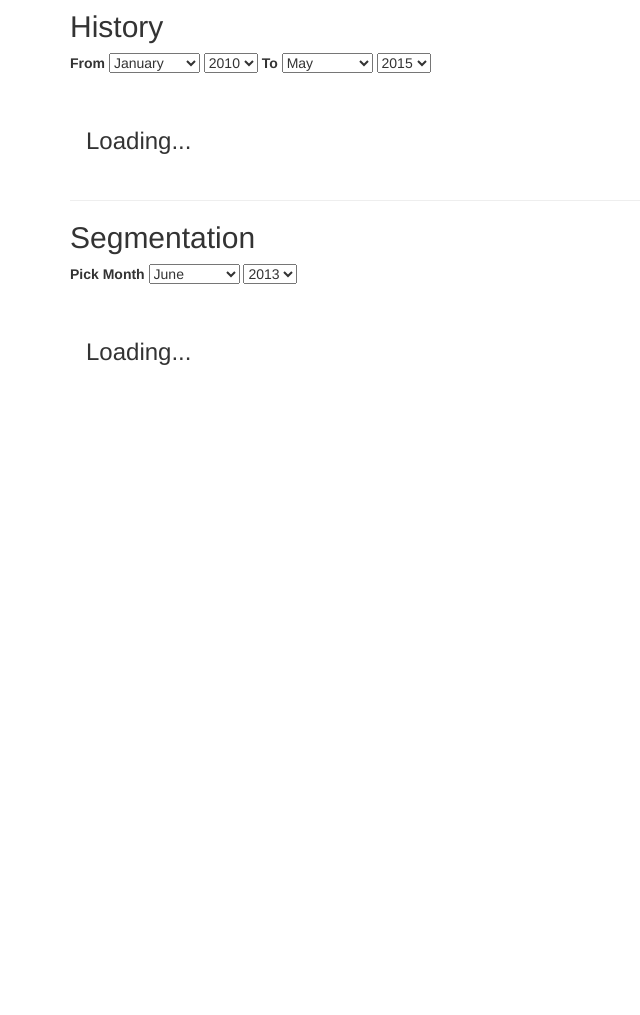
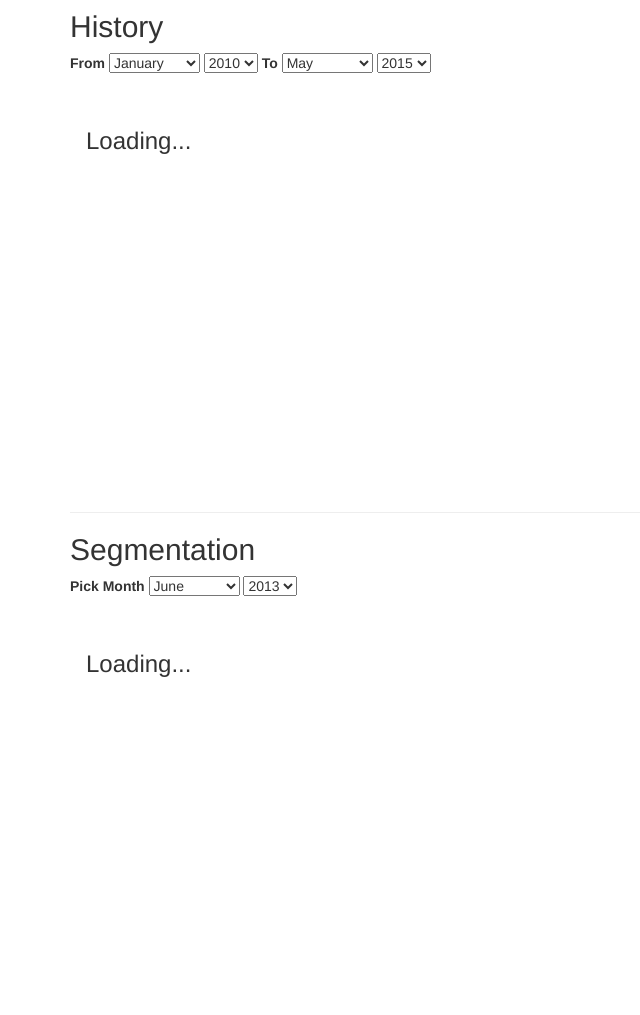
Before and after one commit to tristanguigue/transactions, a Django app: page / in a window 1280 px wide. Shown: the part 135-1150 px from the top of the page, without its empty margins (0-640 px from the left). Before the commit the page ends 500 px from the top, so only its background shows below. Run offline with Django 3.2, Linux system fonts and the light colour scheme; data that the repository does not hold is empty; parts of the project's set-up code (start-up, migrations or seed data) failed here and were passed over; some libraries are stand-ins or nearby versions.

Commit message:
Hide chart while loading

```diff
--- a/housepriceapp/static/js/app.js
+++ b/housepriceapp/static/js/app.js
@@ -63,7 +63,7 @@ housepriceApp.controller('mainController',
         var options = {
             title: 'Transactions',
             width: 800,
-            height: 600,
+            height: 400,
             interpolateNulls: true
         };
         var chart = new google.visualization.LineChart(document.getElementById('history_chart'));
@@ -137,7 +137,7 @@ housepriceApp.controller('mainController',
         var options = {
             title: 'Transactions',
             width: 800,
-            height: 600,
+            height: 400,
         };
         var chart = new google.visualization.BarChart(document.getElementById('segmentation_chart'));
         chart.draw(data, options);
--- a/housepriceapp/templates/index.html
+++ b/housepriceapp/templates/index.html
@@ -33,10 +33,12 @@
               <select ng-options="year for year in years" ng-model="historyFilters.to.year"></select>
             </div>
           </form>
-
+          <div style="height:400px">
+            <div ng-show="!loadingHistory">
               <div id="history_chart" ng-show="showHistory"></div>
               <div class="alert" ng-show="!showHistory">
                 <h3>No results</h3>
+              </div>
             </div>
             <div class="alert" ng-show="loadingHistory">
               <h3>Loading...</h3>
@@ -54,14 +56,17 @@
               <select ng-options="year for year in years" ng-model="segmentationFilters.year"></select>
             </div>
           </form>
+          <div style="height:400px">
+            <div ng-show="!loadingSegmentation">
               <div id="segmentation_chart" ng-show="showSegmentation"></div>
               <div class="alert" ng-show="!showSegmentation">
                 <h3>No results</h3>
               </div>
+            </div>
             <div class="alert" ng-show="loadingSegmentation">
               <h3>Loading...</h3>
             </div>
-
+          </div>
         </div>
 
     </div>
```
Lines whose indentation alone changed are shown as unchanged.
